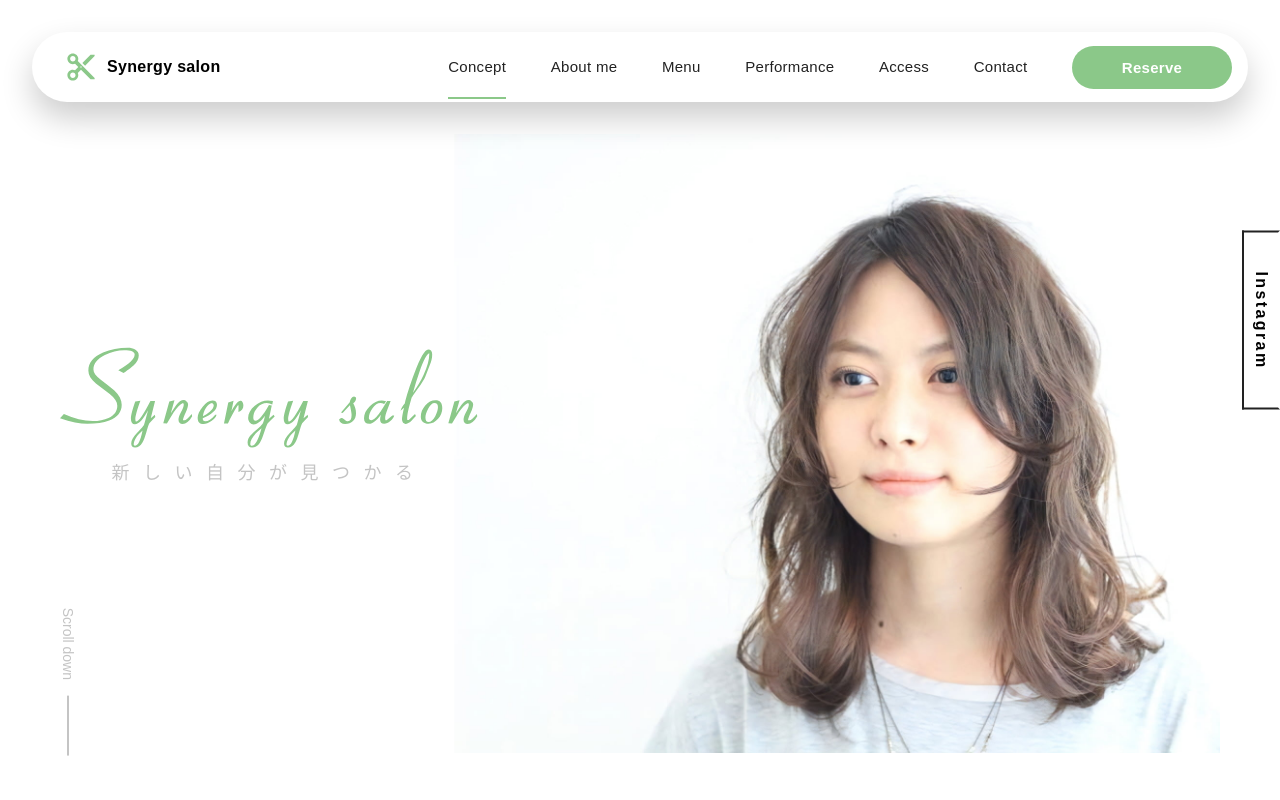
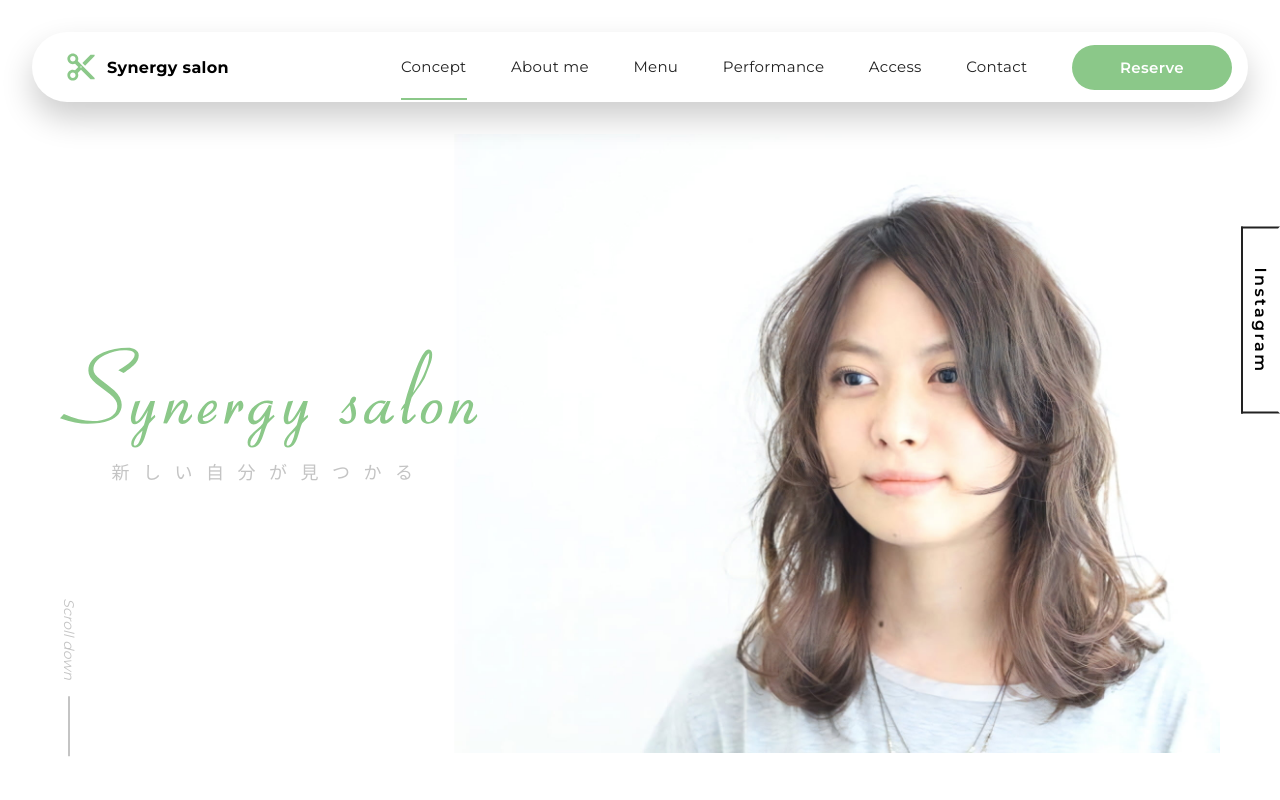
Before and after one commit to john-trainer/synergy-salon, a plain HTML site: page index.html in a window 1280 px wide. Shown: the top 800 px of the page. Drawn offline with Linux system fonts and the light colour scheme.

Commit message:
font-familyとページタイトルの設定
Google Fontsから'Montserrat'を使用
ページタイトルは'Synergy salon'に設定

```diff
--- a/index.html
+++ b/index.html
@@ -4,8 +4,18 @@
         <meta charset="UTF-8" />
         <meta http-equiv="X-UA-Compatible" content="IE=edge" />
         <meta name="viewport" content="width=device-width, initial-scale=1.0" />
-        <title>Document</title>
+        <title>Synergy salon</title>
         <link rel="stylesheet" href="dist/css/style.css" />
+        <link rel="preconnect" href="https://fonts.gstatic.com" />
+        <!-- <link
+            href="https://fonts.googleapis.com/css2?family=Montserrat:ital,wght@0,400;0,600;0,700;1,700&display=swap"
+            rel="stylesheet"
+        /> -->
+        <link
+            href="https://fonts.googleapis.com/css2?family=Montserrat:wght@400;600;700&display=swap"
+            rel="stylesheet"
+        />
+
         <script src="dist/js/script.js" defer></script>
         <script src="dist/js/smoothscroll.js" defer></script>
         <script src="dist/js/viewport.js" defer></script>
--- a/src/scss/base/_base.scss
+++ b/src/scss/base/_base.scss
@@ -1,5 +1,5 @@
 @use 'setting';
 
 body {
-    font-family: setting.$font-family;
+    font-family: setting.$font-family--jp;
 }
--- a/src/scss/modules/_drawer-menu.scss
+++ b/src/scss/modules/_drawer-menu.scss
@@ -29,6 +29,7 @@
 }
 .drawer-menu__item {
     @include mixin.fz(24);
+    font-family: setting.$font-family--en;
     font-weight: 700;
     text-align: center;
     letter-spacing: 0.02em;
--- a/src/scss/modules/_first-view.scss
+++ b/src/scss/modules/_first-view.scss
@@ -37,7 +37,6 @@
 }
 .first-view__ttl {
     display: block;
-    // line-height: 0;
 }
 .first-view__logo {
     fill: setting.$color-main;
--- a/src/scss/modules/_header.scss
+++ b/src/scss/modules/_header.scss
@@ -2,6 +2,7 @@
 @use 'mixin';
 
 .header {
+    font-family: setting.$font-family--en;
     width: 100%;
     height: 64px;
     position: fixed;
--- a/src/scss/modules/_instagram.scss
+++ b/src/scss/modules/_instagram.scss
@@ -17,6 +17,7 @@
 }
 .instagram__link {
     @include mixin.fz(16);
+    font-family: setting.$font-family--en;
     font-weight: 600;
     display: inline-block;
     color: currentColor;
--- a/src/scss/modules/_scroll-bar.scss
+++ b/src/scss/modules/_scroll-bar.scss
@@ -3,7 +3,9 @@
 
 .scroll-bar {
     display: none;
+    font-family: setting.$font-family--en;
     font-weight: 500;
+    font-style: italic;
     color: setting.$color-gray;
     writing-mode: vertical-lr;
     transform: translateY(-50%);
--- a/src/scss/pages/_top.scss
+++ b/src/scss/pages/_top.scss
@@ -101,7 +101,9 @@
 }
 .sec__ttl {
     @include mixin.fz(26);
+    font-family: setting.$font-family--en;
     font-weight: 700;
+    font-style: italic;
     text-align: center;
     letter-spacing: 0.15em;
     @include mixin.mq(lg) {
@@ -159,11 +161,13 @@
     @include mixin.fz(14);
     font-weight: 300;
     letter-spacing: 0.05em;
-    line-height: 1.78em;
+    line-height: 1.78;
     margin-top: 24px;
 }
 .sec__txt--menu {
     @include mixin.mq(lg) {
+        @include mixin.fz(18);
+        line-height: 2.1;
         text-align: center;
     }
 }
@@ -229,6 +233,7 @@
 }
 .menu__ttl {
     @include mixin.fz(22);
+    font-family: setting.$font-family--en;
     font-weight: 600;
     text-transform: uppercase;
 }
--- a/src/scss/setting/_config.scss
+++ b/src/scss/setting/_config.scss
@@ -1,7 +1,8 @@
 // 変数を定義する
 
 // フォント
-$font-family: 'Hiragino Kaku Gothic ProN', 'Montserrat', sans-serif;
+$font-family--jp: 'Hiragino Kaku Gothic ProN', sans-serif;
+$font-family--en: 'Montserrat', sans-serif;
 
 // カラー指定
 $color-main: #8bc889;
```
Also changed, not shown: thanks.html (+1 -1 lines), dist/css/style.css.
